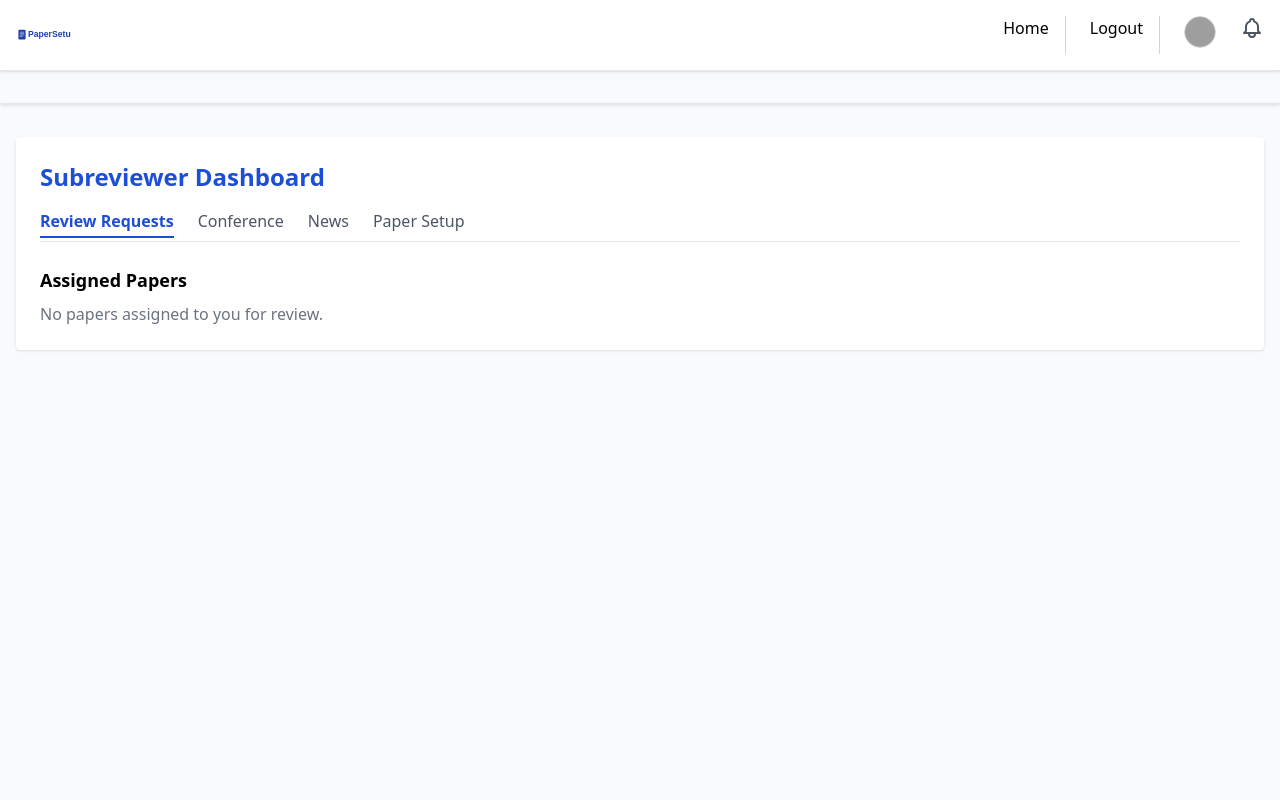
After one commit to HemangJangir/papersetu1, a Django app: page /conference/8/subreviewer/ in a window 1280 px wide. The commit adds this page. Run offline with Django 4.2, Linux system fonts and the light colour scheme; a user stored in the database is signed in; data comes from the database, SQL or seed files in the repository; both versions use the stored data as it was after the commit; some libraries are stand-ins or nearby versions; grey boxes are pictures that could not be loaded.

Commit message:
10 july raat ko

```diff
--- a/conference/models.py
+++ b/conference/models.py
@@ -199,6 +199,10 @@ class Review(models.Model):
     reviewer = models.ForeignKey(User, on_delete=models.CASCADE, related_name='reviews')
     decision = models.CharField(max_length=10, choices=[('accept', 'Accept'), ('reject', 'Reject')], blank=True, null=True)
     submitted_at = models.DateTimeField(auto_now_add=True)
+    comments = models.TextField(blank=True)
+    rating = models.IntegerField(null=True, blank=True)
+    confidence = models.IntegerField(null=True, blank=True)
+    remarks = models.TextField(blank=True)
 
     class Meta:
         unique_together = ('paper', 'reviewer')
--- a/conference/urls.py
+++ b/conference/urls.py
@@ -11,4 +11,10 @@ urlpatterns = [
     path('join/<str:invite_link>/', views.join_conference, name='join_conference'),
     path('<int:conference_id>/choose-role/', views.choose_conference_role, name='choose_conference_role'),
     path('<int:conference_id>/author/', views.author_dashboard, name='author_dashboard'),
+    path('<int:conference_id>/subreviewer/', views.subreviewer_dashboard, name='subreviewer_dashboard'),
 ]
+
+urlpatterns += [
+    path('subreviewer-invite/<int:invite_id>/answer/', views.subreviewer_answer_request, name='subreviewer_answer_request'),
+    path('subreviewer-invite/<int:invite_id>/review/', views.subreviewer_review_form, name='subreviewer_review_form'),
+]
--- a/conference/views.py
+++ b/conference/views.py
@@ -10,6 +10,28 @@ from django.core.mail import send_mail
 from django.contrib.auth import get_user_model
 from django.db.models import Q
 from django.urls import reverse
+from django.utils import timezone
+from django import forms
+from conference.models import Review
+
+class SubreviewerReviewForm(forms.Form):
+    RATING_CHOICES = [
+        (3, 'Strong Accept (3)'),
+        (2, 'Accept (2)'),
+        (1, 'Weak Accept (1)'),
+        (0, 'Borderline Paper (0)'),
+    ]
+    CONFIDENCE_CHOICES = [
+        (5, 'Expert'),
+        (4, 'High'),
+        (3, 'Medium'),
+        (2, 'Low'),
+        (1, 'None'),
+    ]
+    rating = forms.ChoiceField(choices=RATING_CHOICES, widget=forms.RadioSelect)
+    comments = forms.CharField(widget=forms.Textarea, required=True)
+    confidence = forms.ChoiceField(choices=CONFIDENCE_CHOICES, widget=forms.RadioSelect)
+    remarks = forms.CharField(widget=forms.Textarea, required=False, label='Remarks for PC Member')
 
 @login_required
 def create_conference(request):
@@ -92,16 +114,49 @@ def submit_paper(request, conference_id):
 
 @login_required
 def join_conference(request, invite_link):
+    from .models import UserConferenceRole
     try:
         conference = Conference.objects.get(invite_link=invite_link)
     except Conference.DoesNotExist:
         raise Http404('Conference not found.')
+    user = request.user
+    # Check if user has any roles in this conference
+    user_roles = list(UserConferenceRole.objects.filter(user=user, conference=conference).values_list('role', flat=True))
+    # If user is chair by FK, add it to roles if not present
+    if conference.chair == user and 'chair' not in user_roles:
+        user_roles.append('chair')
+    is_author = 'author' in user_roles
+    if user_roles:
+        # User has roles, show choose_role page (with all their roles + Author)
+        roles = set(user_roles)
+        roles.add('author')  # Always show Author
+        role_links = []
+        for role in roles:
+            if role == 'chair':
+                url = reverse('dashboard:chair_conference_detail', args=[conference.id])
+                label = 'Chair'
+            elif role == 'author':
+                url = reverse('conference:author_dashboard', args=[conference.id])
+                label = 'Author (Upload Paper)'
+            elif role == 'reviewer':
+                url = reverse('dashboard:dashboard') + f'?view=reviewer&conf_id={conference.id}'
+                label = 'Reviewer'
+            elif role == 'pc_member':
+                url = reverse('dashboard:pc_conference_detail', args=[conference.id])
+                label = 'PC Member'
+            elif role == 'subreviewer':
+                url = reverse('dashboard:dashboard') + f'?view=subreviewer&conf_id={conference.id}'
+                label = 'Subreviewer'
+            else:
+                continue
+            role_links.append({'role': role, 'url': url, 'label': label})
+        context = {'conference': conference, 'role_links': role_links}
+        return render(request, 'conference/choose_role.html', context)
+    # If user has no roles, allow join as author
     if request.method == 'POST':
-        # Add user as author if not already
-        UserConferenceRole.objects.get_or_create(user=request.user, conference=conference, role='author')
-        messages.success(request, f'You have joined the conference "{conference.name}"!')
-        return redirect('dashboard:dashboard')
-    return render(request, 'conference/join_conference.html', {'conference': conference})
+        UserConferenceRole.objects.get_or_create(user=user, conference=conference, role='author')
+        return redirect('conference:author_dashboard', conference_id=conference.id)
+    return render(request, 'conference/join_conference.html', {'conference': conference, 'is_author': is_author})
 
 @login_required
 def conferences_list(request):
@@ -142,6 +197,7 @@ def conferences_list(request):
 
 @login_required
 def choose_conference_role(request, conference_id):
+    from conference.models import SubreviewerInvite
     conference = get_object_or_404(Conference, id=conference_id)
     user = request.user
     roles = []
@@ -157,6 +213,12 @@ def choose_conference_role(request, conference_id):
     # Always show author role for everyone
     if 'author' not in roles:
         roles.append('author')
+    # Show subreviewer role if user has UserConferenceRole or SubreviewerInvite (pending/accepted)
+    has_subreviewer_role = 'subreviewer' in user_roles
+    has_subreviewer_invite = SubreviewerInvite.objects.filter(paper__conference=conference, subreviewer=user, status__in=['invited', 'accepted']).exists()
+    if (not has_subreviewer_role and has_subreviewer_invite) or has_subreviewer_role:
+        if 'subreviewer' not in roles:
+            roles.append('subreviewer')
     role_links = []
     for role in roles:
         if role == 'chair':
@@ -171,6 +233,9 @@ def choose_conference_role(request, conference_id):
         elif role == 'pc_member':
             url = reverse('dashboard:pc_conference_detail', args=[conference.id])
             label = 'PC Member'
+        elif role == 'subreviewer':
+            url = reverse('conference:subreviewer_dashboard', args=[conference.id])
+            label = 'Subreviewer'
         else:
             continue
         role_links.append({'role': role, 'url': url, 'label': label})
@@ -210,6 +275,97 @@ def author_dashboard(request, conference_id):
     }
     return render(request, 'conference/author_dashboard.html', context)
 
+@login_required
+def subreviewer_dashboard(request, conference_id):
+    from conference.models import SubreviewerInvite, Review
+    conference = get_object_or_404(Conference, id=conference_id)
+    user = request.user
+    invites = SubreviewerInvite.objects.filter(
+        paper__conference=conference,
+        subreviewer=user
+    ).select_related('paper', 'invited_by')
+    assigned_papers = []
+    for invite in invites:
+        review_exists = Review.objects.filter(paper=invite.paper, reviewer=user).exists()
+        status = invite.status
+        can_answer = status == 'invited'
+        can_review = status == 'accepted' and not review_exists
+        review_status = None
+        if status == 'accepted' and not review_exists:
+            review_status = 'Incomplete'
+        elif status == 'accepted' and review_exists:
+            review_status = 'Completed'
+        assigned_papers.append({
+            'paper': invite.paper,
+            'invite': invite,
+            'status': status,
+            'can_answer': can_answer,
+            'can_review': can_review,
+            'review_status': review_status,
+        })
+    nav_tabs = [
+        {'label': 'Review Requests', 'active': True},
+        {'label': 'Conference', 'active': False},
+        {'label': 'News', 'active': False},
+        {'label': 'Paper Setup', 'active': False},
+    ]
+    context = {
+        'conference': conference,
+        'assigned_papers': assigned_papers,
+        'nav_tabs': nav_tabs,
+    }
+    return render(request, 'conference/subreviewer_dashboard.html', context)
+
+@login_required
+def subreviewer_answer_request(request, invite_id):
+    from conference.models import SubreviewerInvite
+    invite = get_object_or_404(SubreviewerInvite, id=invite_id, subreviewer=request.user)
+    if invite.status != 'invited':
+        return redirect('conference:subreviewer_dashboard', conference_id=invite.paper.conference.id)
+    if request.method == 'POST':
+        decision = request.POST.get('decision')
+        if decision in ['accepted', 'declined']:
+            invite.status = decision
+            invite.responded_at = timezone.now()
+            invite.save()
+            # Send email to assigner
+            assigner = invite.invited_by
+            subject = f"Subreviewer Response for '{invite.paper.title}'"
+            message = f"{request.user.get_full_name() or request.user.username} has {decision} the request to review the paper '{invite.paper.title}' for {invite.paper.conference.name}."
+            send_mail(subject, message, None, [assigner.email])
+            if decision == 'accepted':
+                # Redirect to review form (to be implemented)
+                return redirect('conference:subreviewer_review_form', invite_id=invite.id)
+            else:
+                return redirect('conference:subreviewer_dashboard', conference_id=invite.paper.conference.id)
+    return render(request, 'conference/subreviewer_answer_request.html', {'invite': invite})
+
+@login_required
+def subreviewer_review_form(request, invite_id):
+    from conference.models import SubreviewerInvite, Review
+    invite = get_object_or_404(SubreviewerInvite, id=invite_id, subreviewer=request.user)
+    if invite.status != 'accepted':
+        return redirect('conference:subreviewer_dashboard', conference_id=invite.paper.conference.id)
+    # Prevent duplicate reviews
+    if Review.objects.filter(paper=invite.paper, reviewer=request.user).exists():
+        return redirect('conference:subreviewer_dashboard', conference_id=invite.paper.conference.id)
+    if request.method == 'POST':
+        form = SubreviewerReviewForm(request.POST)
+        if form.is_valid():
+            Review.objects.create(
+                paper=invite.paper,
+                reviewer=request.user,
+                decision=None,  # To be set by PC if needed
+                comments=form.cleaned_data['comments'],
+                rating=form.cleaned_data['rating'],
+                confidence=form.cleaned_data['confidence'],
+                remarks=form.cleaned_data['remarks'],
+            )
+            return redirect('conference:subreviewer_dashboard', conference_id=invite.paper.conference.id)
+    else:
+        form = SubreviewerReviewForm()
+    return render(request, 'conference/subreviewer_review_form.html', {'form': form, 'invite': invite})
+
 nav_items = [
     "Submissions", "Reviews", "Status", "PC", "Events",
     "Email", "Administration", "Conference", "News", "papersetu"
--- a/conference_mgmt/urls.py
+++ b/conference_mgmt/urls.py
@@ -5,32 +5,39 @@ from django.conf import settings
 from django.conf.urls.static import static
 from django.views.generic import TemplateView
 from django.contrib.auth.decorators import login_required
+from conference.models import Conference, UserConferenceRole, SubreviewerInvite
 
 @login_required
 def homepage(request):
-    from conference.models import Conference, UserConferenceRole
     from django.db.models import Q
-
     user = request.user
-
-    # Only show conferences where user is chair, pc_member, or author
+    # Conferences where user is chair, pc_member, author, or subreviewer (via UserConferenceRole)
     user_conferences = Conference.objects.filter(
         Q(chair=user) |
-        Q(userconferencerole__user=user, userconferencerole__role__in=['author', 'pc_member'])
+        Q(userconferencerole__user=user, userconferencerole__role__in=['author', 'pc_member', 'subreviewer'])
     ).distinct().filter(is_approved=True)
-
+    # Add conferences where user is assigned as subreviewer via SubreviewerInvite (pending or accepted)
+    subreviewer_confs = Conference.objects.filter(
+        papers__subreviewer_invites__subreviewer=user,
+        papers__subreviewer_invites__status__in=['invited', 'accepted']
+    ).distinct().filter(is_approved=True)
+    # Combine and deduplicate
+    all_confs = (user_conferences | subreviewer_confs).distinct()
     # Add role information to each conference
-    for conference in user_conferences:
-        conference.user_roles = UserConferenceRole.objects.filter(
+    for conference in all_confs:
+        conference.user_roles = list(UserConferenceRole.objects.filter(
             user=user,
             conference=conference
-        ).values_list('role', flat=True)
+        ).values_list('role', flat=True))
         if conference.chair == user and 'chair' not in conference.user_roles:
             conference.user_roles = list(conference.user_roles) + ['chair']
-
+        # If user is subreviewer via invite, add 'subreviewer' to roles if not present
+        if SubreviewerInvite.objects.filter(paper__conference=conference, subreviewer=user, status__in=['invited', 'accepted']).exists():
+            if 'subreviewer' not in conference.user_roles:
+                conference.user_roles = list(conference.user_roles) + ['subreviewer']
     context = {
         'user': user,
-        'user_conferences': user_conferences,
+        'user_conferences': all_confs,
     }
     return render(request, 'homepage.html', context)
 
--- a/templates/conference/join_conference.html
+++ b/templates/conference/join_conference.html
@@ -17,7 +17,7 @@
             <div class="text-gray-500 mb-1">Fee: ₹{{ conference.registration_fee }}</div>
             <div class="text-gray-500 mb-1">Format: {{ conference.paper_format|upper }}</div>
         </div>
-        {% if user.is_authenticated and user|has_conference_role:conference.id:'author' %}
+        {% if is_author %}
             <div class="text-green-600 font-semibold mb-4">You have already joined this conference as an author.</div>
         {% else %}
             <form method="post">
--- /dev/null
+++ b/templates/conference/subreviewer_dashboard.html
@@ -0,0 +1,53 @@
+{% extends 'dashboard/dashboard.html' %}
+{% block content %}
+<div class="bg-white rounded shadow p-6">
+    <h1 class="text-2xl font-bold mb-4 text-blue-700">Subreviewer Dashboard</h1>
+    <nav class="mb-6">
+        <ul class="flex space-x-6 border-b pb-2">
+            {% for tab in nav_tabs %}
+                <li>
+                    <a href="#" class="{% if tab.active %}font-semibold text-blue-700 border-b-2 border-blue-700 pb-1{% else %}text-gray-600 hover:text-blue-700{% endif %}">{{ tab.label }}</a>
+                </li>
+            {% endfor %}
+        </ul>
+    </nav>
+    <div>
+        <h2 class="text-lg font-semibold mb-2">Assigned Papers</h2>
+        {% if assigned_papers %}
+            <table class="min-w-full bg-white rounded shadow mb-6">
+                <thead class="bg-gray-50">
+                    <tr>
+                        <th class="px-4 py-2 text-left text-xs font-medium text-gray-500 uppercase">Title</th>
+                        <th class="px-4 py-2 text-left text-xs font-medium text-gray-500 uppercase">Status</th>
+                        <th class="px-4 py-2 text-left text-xs font-medium text-gray-500 uppercase">Action</th>
+                    </tr>
+                </thead>
+                <tbody class="bg-white divide-y divide-gray-200">
+                    {% for item in assigned_papers %}
+                    <tr>
+                        <td class="px-4 py-2">{{ item.paper.title }}</td>
+                        <td class="px-4 py-2">
+                            <span class="px-2 py-1 rounded text-xs {% if item.status == 'accepted' %}bg-green-100 text-green-800{% elif item.status == 'declined' %}bg-red-100 text-red-800{% else %}bg-yellow-100 text-yellow-800{% endif %}">{{ item.status|title }}</span>
+                        </td>
+                        <td class="px-4 py-2">
+                            {% if item.can_answer %}
+                                <a href="{% url 'conference:subreviewer_answer_request' item.invite.id %}" class="bg-blue-600 text-white px-3 py-1 rounded hover:bg-blue-700">Answer Request</a>
+                            {% elif item.can_review %}
+                                <span class="text-yellow-700 font-semibold">Incomplete</span>
+                                <a href="{% url 'conference:subreviewer_review_form' item.invite.id %}" class="ml-2 bg-orange-500 text-white px-3 py-1 rounded hover:bg-orange-600">Review</a>
+                            {% elif item.review_status == 'Completed' %}
+                                <span class="text-green-700 font-semibold">Completed</span>
+                            {% else %}
+                                <span class="text-gray-400">-</span>
+                            {% endif %}
+                        </td>
+                    </tr>
+                    {% endfor %}
+                </tbody>
+            </table>
+        {% else %}
+            <div class="text-gray-500">No papers assigned to you for review.</div>
+        {% endif %}
+    </div>
+</div>
+{% endblock %}
--- a/templates/landing.html
+++ b/templates/landing.html
@@ -14,8 +14,10 @@
             <p class="text-xl text-gray-600 mb-8">PaperSetu streamlines conference submissions, peer reviews, and collaboration for authors, reviewers, and chairs—all in one place.</p>
             {% if user.is_authenticated %}
                 <a href="/home/" class="inline-block bg-blue-600 text-white px-8 py-3 rounded-lg font-semibold text-lg shadow hover:bg-blue-700 transition">Go to Dashboard</a>
+                <a href="/conference/create/" class="inline-block bg-green-600 text-white px-8 py-3 rounded-lg font-semibold text-lg shadow hover:bg-green-700 transition ml-4">Create Conference</a>
             {% else %}
                 <a href="/accounts/login/" class="inline-block bg-blue-600 text-white px-8 py-3 rounded-lg font-semibold text-lg shadow hover:bg-blue-700 transition">Get Started</a>
+                <a href="/accounts/login/?next=/home/" class="inline-block bg-green-600 text-white px-8 py-3 rounded-lg font-semibold text-lg shadow hover:bg-green-700 transition ml-4">Create Conference</a>
             {% endif %}
         </div>
         <div class="md:w-1/2 flex justify-center">
```
Also changed, not shown: dashboard/views.py (+45 -5 lines), templates/conference/subreviewer_answer_request.html (added, +21 -0 lines), templates/conference/subreviewer_review_form.html (added, +27 -0 lines), templates/homepage.html (+1 -12 lines), conference/migrations/0016_review_comments_review_confidence_review_rating_and_more.py (added), db.sqlite3, 1 other file.
